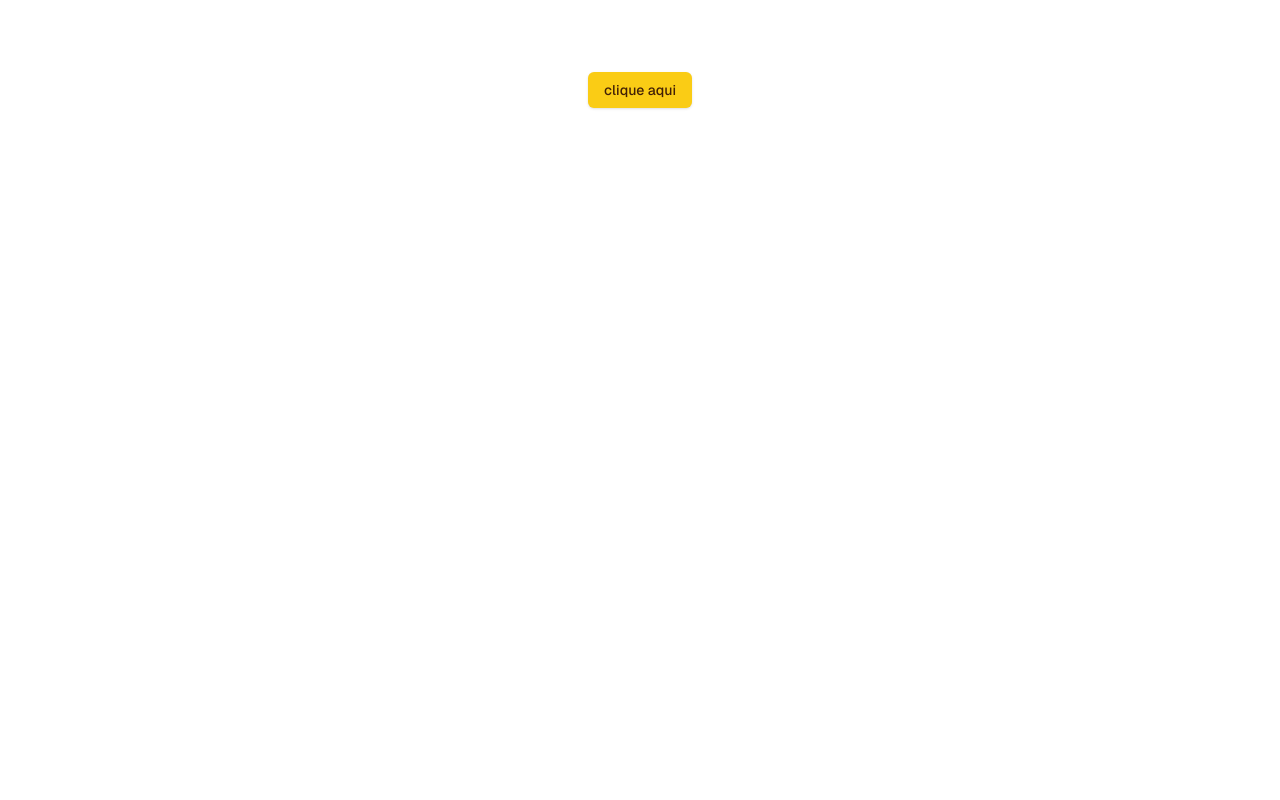
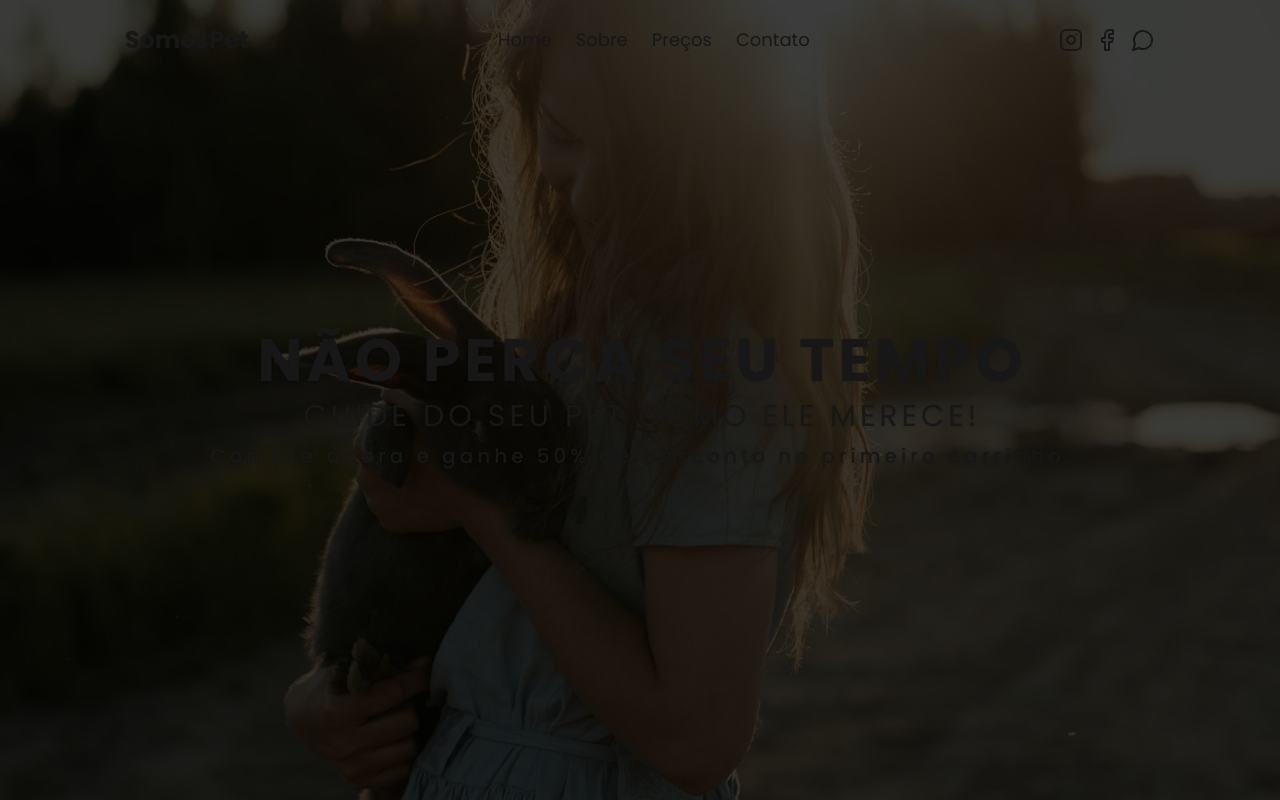
Before and after one commit to llucasgomes/somos-pet, a Next.js app: page / in a window 1280 px wide. Built offline with nearby package versions, Linux system fonts and the light colour scheme.

Commit message:
:sparkles: feat: created Header and Hero

```diff
--- a/biome.json
+++ b/biome.json
@@ -33,7 +33,8 @@
 				"useArrayLiterals": "off",
 				"useExhaustiveDependencies": "warn",
 				"useHookAtTopLevel": "error",
-				"useJsxKeyInIterable": "error"
+				"useJsxKeyInIterable": "error",
+				"noUnusedImports": "warn"
 			}
 		}
 	},
--- a/package.json
+++ b/package.json
@@ -14,10 +14,12 @@
 		"@radix-ui/react-slot": "^1.1.0",
 		"class-variance-authority": "^0.7.0",
 		"clsx": "^2.1.1",
+		"framer-motion": "^11.5.5",
 		"lucide-react": "^0.441.0",
 		"next": "14.2.12",
 		"react": "^18",
 		"react-dom": "^18",
+		"simple-icons": "^13.10.0",
 		"tailwind-merge": "^2.5.2",
 		"tailwindcss-animate": "^1.0.7"
 	},
--- /dev/null
+++ b/src/app/fonts/index.tsx
@@ -0,0 +1,8 @@
+import { Poppins } from 'next/font/google'
+
+export const poppins = Poppins({
+	weight: ['100', '200', '300', '400', '500', '600', '700', '800', '900'],
+	subsets: ['latin'],
+	style: ['normal', 'italic'],
+	display: 'swap'
+})
--- a/src/app/layout.tsx
+++ b/src/app/layout.tsx
@@ -1,17 +1,7 @@
 import type { Metadata } from 'next'
-import localFont from 'next/font/local'
 import './globals.css'
-
-const geistSans = localFont({
-	src: './fonts/GeistVF.woff',
-	variable: '--font-geist-sans',
-	weight: '100 900'
-})
-const geistMono = localFont({
-	src: './fonts/GeistMonoVF.woff',
-	variable: '--font-geist-mono',
-	weight: '100 900'
-})
+import { Header } from '@/components/Header'
+import { poppins } from './fonts'
 
 export const metadata: Metadata = {
 	title: 'Create Next App',
@@ -25,7 +15,10 @@ export default function RootLayout({
 }>) {
 	return (
 		<html lang="en">
-			<body className={`${geistSans.variable} ${geistMono.variable} antialiased`}>{children}</body>
+			<body className={`${poppins.className} `}>
+				<Header />
+				{children}
+			</body>
 		</html>
 	)
 }
--- a/src/app/page.tsx
+++ b/src/app/page.tsx
@@ -1,9 +1,9 @@
-import { Button } from '@/components/ui/button'
+import { Hero } from '@/components/Hero'
 
 export default function Home() {
 	return (
-		<div className="grid grid-rows-[20px_1fr_20px] items-center justify-items-center min-h-screen p-8 pb-20 gap-16 sm:p-20 font-[family-name:var(--font-geist-sans)]">
-			<Button variant={'default'}>clique aqui</Button>
-		</div>
+		<main className="w-full h-full">
+			<Hero />
+		</main>
 	)
 }
--- /dev/null
+++ b/src/components/Header.tsx
@@ -0,0 +1,22 @@
+import { Facebook, Instagram, MessageCircleIcon } from 'lucide-react'
+
+export const Header = () => {
+	return (
+		<header className="fixed z-10 w-full h-20  flex items-center justify-around">
+			<p className="font-bold text-2xl">SomosPet</p>
+			<nav>
+				<ul className="flex gap-6">
+					<li className="font-normal text-lg hover:cursor-pointer">Home</li>
+					<li className="font-normal text-lg hover:cursor-pointer">Sobre</li>
+					<li className="font-normal text-lg hover:cursor-pointer">Preços</li>
+					<li className="font-normal text-lg hover:cursor-pointer">Contato</li>
+				</ul>
+			</nav>
+			<div className="flex gap-3">
+				<Instagram size={24} className="hover:cursor-pointer" />
+				<Facebook size={24} className="hover:cursor-pointer" />
+				<MessageCircleIcon size={24} className="hover:cursor-pointer" />
+			</div>
+		</header>
+	)
+}
--- /dev/null
+++ b/src/components/Hero.tsx
@@ -0,0 +1,20 @@
+import GradualSpacing from './magicui/gradual-spacing'
+
+export const Hero = () => {
+	return (
+		<section
+			style={{ backgroundImage: 'url("/Hero.png")' }}
+			className=" relative w-full h-screen flex flex-col items-center justify-center bg-slate-500 gap-2"
+		>
+			<GradualSpacing
+				className="font-bold text-6xl w-4/5  gap-2 flex flex-col items-center justify-center"
+				text="NÃO PERCA SEU TEMPO"
+			/>
+			<GradualSpacing className="text-3xl" text="CUIDE DO SEU PET COMO ELE MERECE!" />
+			<GradualSpacing
+				className="text-xl font-medium w-4/5 text-center"
+				text="Compre agora e ganhe 50% de desconto no primeiro carrinho."
+			/>
+		</section>
+	)
+}
--- /dev/null
+++ b/src/components/magicui/gradual-spacing.tsx
@@ -0,0 +1,45 @@
+'use client'
+
+import { AnimatePresence, type Variants, motion } from 'framer-motion'
+
+import { cn } from '@/lib/utils'
+
+interface GradualSpacingProps {
+	text: string
+	duration?: number
+	delayMultiple?: number
+	framerProps?: Variants
+	className?: string
+}
+
+export default function GradualSpacing({
+	text,
+	duration = 0.5,
+	delayMultiple = 0.04,
+	framerProps = {
+		hidden: { opacity: 0, x: -20 },
+		visible: { opacity: 1, x: 0 }
+	},
+	className
+}: GradualSpacingProps) {
+	return (
+		<div className="flex justify-center space-x-1">
+			<AnimatePresence>
+				{text.split('').map((char, index) => (
+					<motion.h1
+						// biome-ignore lint/suspicious/noArrayIndexKey: <explanation>
+						key={index}
+						initial="hidden"
+						animate="visible"
+						exit="hidden"
+						variants={framerProps}
+						transition={{ duration, delay: index * delayMultiple }}
+						className={cn('drop-shadow-sm ', className)}
+					>
+						{char === ' ' ? <span>&nbsp;</span> : char}
+					</motion.h1>
+				))}
+			</AnimatePresence>
+		</div>
+	)
+}
--- a/tailwind.config.ts
+++ b/tailwind.config.ts
@@ -1,25 +1,24 @@
 import type { Config } from 'tailwindcss'
 
-const config: Config = {
+const config = {
 	darkMode: ['class'],
-	content: [
-		'./src/pages/**/*.{js,ts,jsx,tsx,mdx}',
-		'./src/components/**/*.{js,ts,jsx,tsx,mdx}',
-		'./src/app/**/*.{js,ts,jsx,tsx,mdx}'
-	],
+	content: ['./pages/**/*.{ts,tsx}', './components/**/*.{ts,tsx}', './app/**/*.{ts,tsx}', './src/**/*.{ts,tsx}'],
+	prefix: '',
 	theme: {
+		container: {
+			center: true,
+			padding: '2rem',
+			screens: {
+				'2xl': '1400px'
+			}
+		},
 		extend: {
 			colors: {
+				border: 'hsl(var(--border))',
+				input: 'hsl(var(--input))',
+				ring: 'hsl(var(--ring))',
 				background: 'hsl(var(--background))',
 				foreground: 'hsl(var(--foreground))',
-				card: {
-					DEFAULT: 'hsl(var(--card))',
-					foreground: 'hsl(var(--card-foreground))'
-				},
-				popover: {
-					DEFAULT: 'hsl(var(--popover))',
-					foreground: 'hsl(var(--popover-foreground))'
-				},
 				primary: {
 					DEFAULT: 'hsl(var(--primary))',
 					foreground: 'hsl(var(--primary-foreground))'
@@ -27,6 +26,10 @@ const config: Config = {
 				secondary: {
 					DEFAULT: 'hsl(var(--secondary))',
 					foreground: 'hsl(var(--secondary-foreground))'
+				},
+				destructive: {
+					DEFAULT: 'hsl(var(--destructive))',
+					foreground: 'hsl(var(--destructive-foreground))'
 				},
 				muted: {
 					DEFAULT: 'hsl(var(--muted))',
@@ -36,28 +39,37 @@ const config: Config = {
 					DEFAULT: 'hsl(var(--accent))',
 					foreground: 'hsl(var(--accent-foreground))'
 				},
-				destructive: {
-					DEFAULT: 'hsl(var(--destructive))',
-					foreground: 'hsl(var(--destructive-foreground))'
+				popover: {
+					DEFAULT: 'hsl(var(--popover))',
+					foreground: 'hsl(var(--popover-foreground))'
 				},
-				border: 'hsl(var(--border))',
-				input: 'hsl(var(--input))',
-				ring: 'hsl(var(--ring))',
-				chart: {
-					'1': 'hsl(var(--chart-1))',
-					'2': 'hsl(var(--chart-2))',
-					'3': 'hsl(var(--chart-3))',
-					'4': 'hsl(var(--chart-4))',
-					'5': 'hsl(var(--chart-5))'
+				card: {
+					DEFAULT: 'hsl(var(--card))',
+					foreground: 'hsl(var(--card-foreground))'
 				}
 			},
 			borderRadius: {
 				lg: 'var(--radius)',
 				md: 'calc(var(--radius) - 2px)',
 				sm: 'calc(var(--radius) - 4px)'
+			},
+			keyframes: {
+				'accordion-down': {
+					from: { height: '0' },
+					to: { height: 'var(--radix-accordion-content-height)' }
+				},
+				'accordion-up': {
+					from: { height: 'var(--radix-accordion-content-height)' },
+					to: { height: '0' }
+				}
+			},
+			animation: {
+				'accordion-down': 'accordion-down 0.2s ease-out',
+				'accordion-up': 'accordion-up 0.2s ease-out'
 			}
 		}
 	},
 	plugins: [require('tailwindcss-animate')]
-}
+} satisfies Config
+
 export default config
```
Also changed, not shown: components.json, public/Hero.png (added), 1 other file (tests, documents, lock files or other folders).
